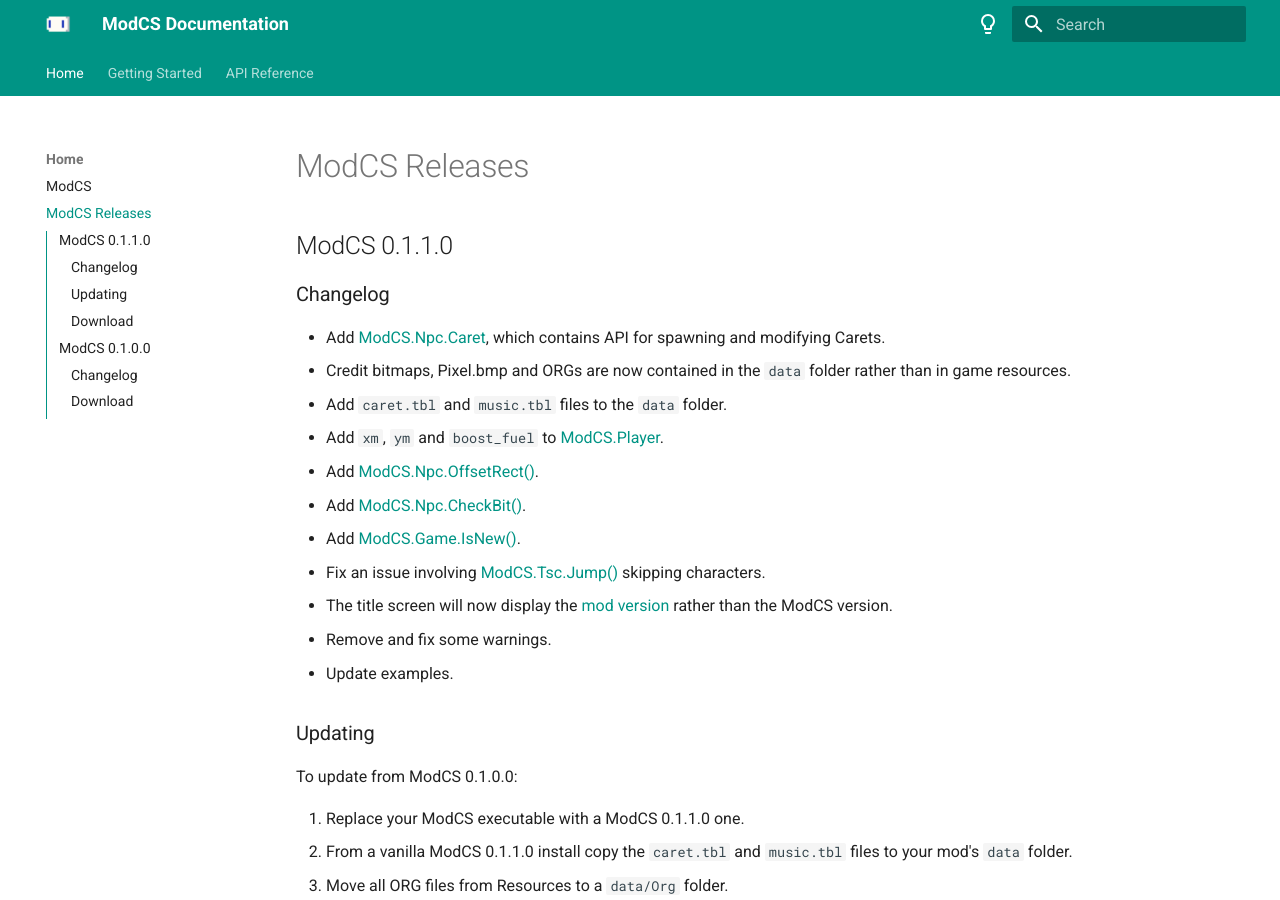
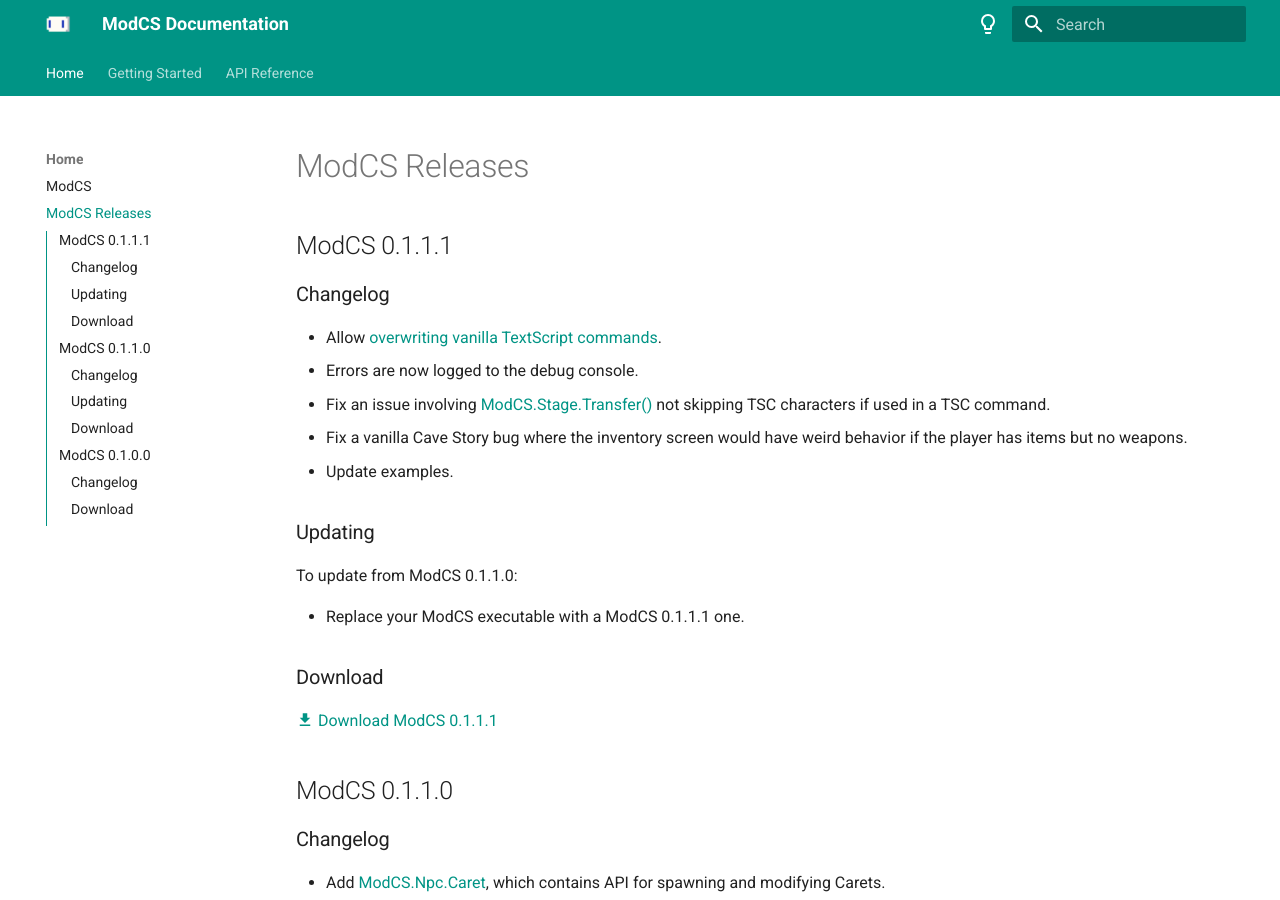
Before and after one commit to modcavestory/modcavestory.github.io, an MkDocs documentation site: the page built from docs/releases.md, in a window 1280 px wide and 900 px high. Built offline with MkDocs 1.6.1 and Material for MkDocs 9.7.7, drawn with Linux system fonts in a browser that asks for light colours.

Commit message:
update docs for 0.1.1.1

```diff
--- a/docs/releases.md
+++ b/docs/releases.md
@@ -1,4 +1,24 @@
 # ModCS Releases
+
+## ModCS 0.1.1.1
+
+### Changelog
+
+- Allow [overwriting vanilla TextScript commands](/api/tsc/#custom-commands).
+- Errors are now logged to the debug console.
+- Fix an issue involving [ModCS.Stage.Transfer()](/api/stage/#modcsstagetransfer) not skipping TSC characters if used in a TSC command.
+- Fix a vanilla Cave Story bug where the inventory screen would have weird behavior if the player has items but no weapons.
+- Update examples.
+
+### Updating
+
+To update from ModCS 0.1.1.0:
+
+- Replace your ModCS executable with a ModCS 0.1.1.1 one.
+
+### Download
+
+[:material-download: Download ModCS 0.1.1.1](/assets/releases/modcs0111.zip)
 
 ## ModCS 0.1.1.0
 
```
Also changed, not shown: docs/api/tsc.md (+1 -1 lines), docs/guide/intro/install.md (+1 -1 lines), docs/index.md (+1 -1 lines).
